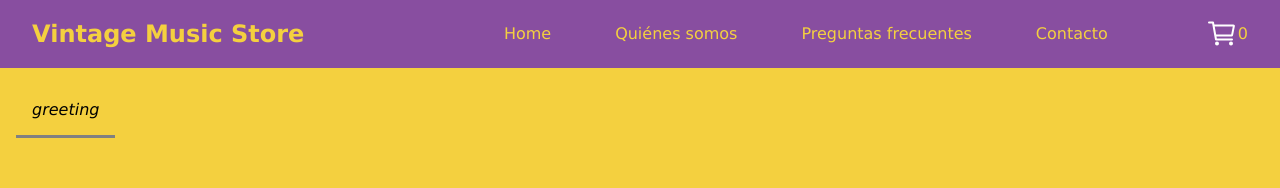
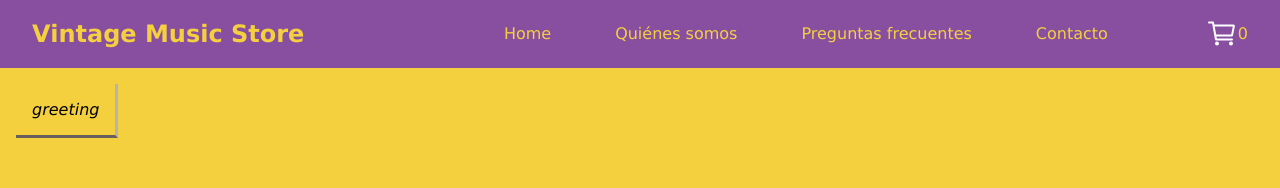
Before and after one commit to MaxiCondeP/maxiconde-ecommerce, a React (Create React App) app: page / in a window 1280 px wide. Shown: the top 188 px of the page. Built offline with nearby package versions, Linux system fonts and the light colour scheme.

Commit message:
se modifica css de ItemListContainer

```diff
--- a/src/components/ItemListContainer/ItemListContainer.css
+++ b/src/components/ItemListContainer/ItemListContainer.css
@@ -10,6 +10,6 @@
 
     padding:1rem;
     font-style: italic;
-    border-bottom: solid;
-    border-color: gray;
+    border-bottom: solid rgb(105, 94, 94);
+    border-right:solid rgb(184, 179, 179);
 }
```
